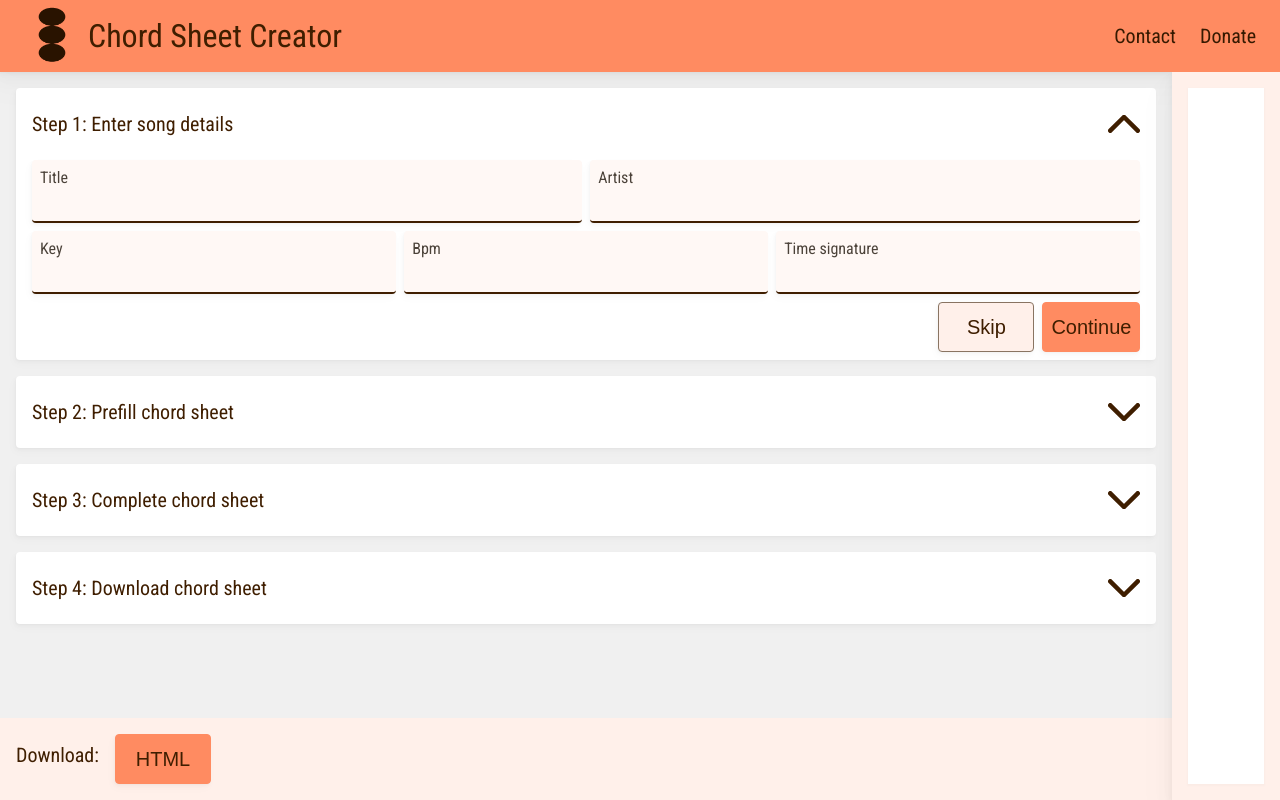
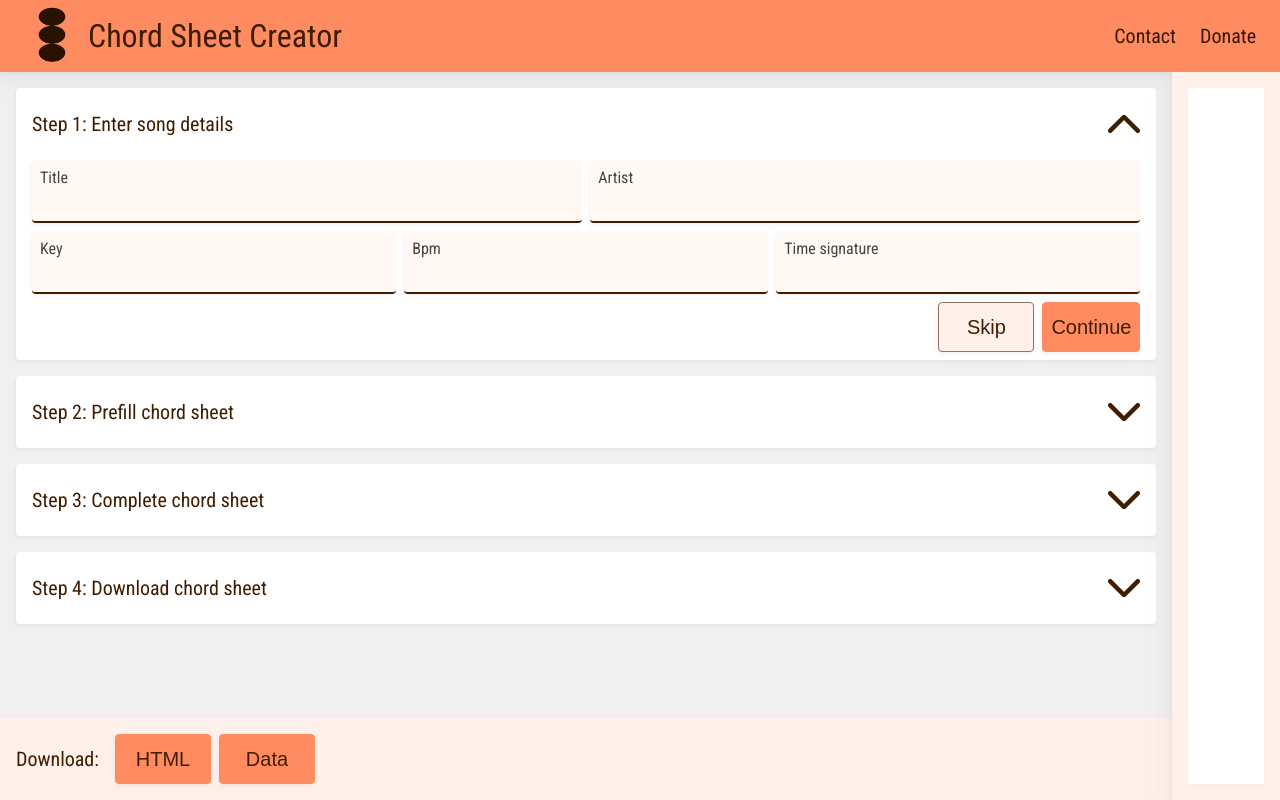
Before and after one commit to occrg/chord-sheet-creator, a Vue app: page / in a window 1280 px wide. Built offline with nearby package versions, Linux system fonts and the light colour scheme.

Commit message:
can now download chord sheet data

```diff
--- a/src/components/chord_sheet_controls/ChordSheetControls.vue
+++ b/src/components/chord_sheet_controls/ChordSheetControls.vue
@@ -2,6 +2,7 @@
 import { mapState } from "pinia";
 import { useDOMStore } from "@/stores/DOMStore";
 import { useChordSheetStore } from "@/stores/ChordSheetStore";
+import type { ChordSheetData } from "@/stores/ChordSheetStore";
 
 import { ButtonStyle } from "../reusable/Button.vue";
 import Button from "../reusable/Button.vue";
@@ -14,12 +15,20 @@ import Button from "../reusable/Button.vue";
       primary-background-light
       large-vertical-padding
       large-horizontal-padding">
-      <p class="key-text vertical-layout primary-middle">Download:</p>
-      <div id="download-buttons">
+      <div class="key-text vertical-layout primary-middle">Download:</div>
+      <div id="download-buttons"
+        class="horizontal-layout
+        small-horizontal-gap">
         <Button
           @buttonClicked="downloadHTML"
           :buttonStyle="ButtonStyle.PRIMARY"
-          text="HTML"></Button>
+          text="HTML">
+        </Button>
+        <Button
+          @buttonClicked="downloadData"
+          :buttonStyle="ButtonStyle.PRIMARY"
+          text="Data">
+        </Button>
       </div>
     </div>
 </template>
@@ -29,12 +38,13 @@ const CSS_CHORD_SHEET_FILEPATH = "/public/chord_sheet.css";
 const CSS_CHORD_SHEET_DOWNLOAD_FILEPATH = "/public/chord_sheet_download.css";
 
 const HTML_EXTENSION = ".html";
+const JSON_EXTENSION = ".json";
 
 export default {
   name: "chord-sheet-controls",
   computed: {
     ...mapState(useDOMStore, ["chordSheetPreviewRef"]),
-    ...mapState(useChordSheetStore, ["title", "artist"]),
+    ...mapState(useChordSheetStore, ["title", "artist", "key", "bpm", "timeSignature", "segments"]),
     filename () {
       let cleanedTitle = this.title.replace(/[^0-9a-z ]/gi, '');
       let cleanedArtist = this.artist.replace(/[^0-9a-z ]/gi, '');
@@ -59,9 +69,15 @@ export default {
     downloadHTML: async function () {
       if (this.chordSheetPreviewRef == null)
         throw new Error("Chord sheet preview page element not found in storage");
-      let chordSheetPreviewForExport: HTMLElement = this.prepareElementForHTMLDownload(this.chordSheetPreviewRef)
+      let chordSheetPreviewForExport: HTMLElement = this.prepareElementForHTMLDownload(this.chordSheetPreviewRef);
       let styledchordSheetPreviewForExport = await this.amendHTMLStyling(chordSheetPreviewForExport);
       this.downloadElementAsHTML(this.filename+HTML_EXTENSION, styledchordSheetPreviewForExport);
+    },
+    downloadData: function () {
+      if (this.chordSheetPreviewRef == null)
+        throw new Error("Chord sheet preview page element not found in storage");
+      const chordSheetData: ChordSheetData = this.getChordSheetData();
+      this.downloadJSON(this.filename+JSON_EXTENSION, chordSheetData);
     },
     prepareElementForHTMLDownload: function (elementToDownload: HTMLElement): HTMLElement {
       let htmlElement = document.createElement("html");
@@ -162,6 +178,28 @@ export default {
 
       downloadHelperElement.click();
       document.body.removeChild(downloadHelperElement);
+    },
+    getChordSheetData: function (): ChordSheetData {
+      return {
+        title: this.title,
+        artist: this.artist,
+        key: this.key,
+        bpm: this.bpm,
+        timeSignature: this.timeSignature,
+        segments: this.segments
+      }
+    },
+    downloadJSON: function (filename: string, json_data: object) {
+      let downloadHelperElement = document.createElement("a");
+      downloadHelperElement.setAttribute("href",
+        "data:text/json;charset=utf-8," + encodeURIComponent(JSON.stringify(json_data)));
+      downloadHelperElement.setAttribute("download", filename);
+
+      downloadHelperElement.style.display = "none";
+      document.body.appendChild(downloadHelperElement);
+
+      downloadHelperElement.click();
+      document.body.removeChild(downloadHelperElement);
     }
   }
 };
--- a/src/components/chord_sheet_input/DownloadChordSheetHelperText.vue
+++ b/src/components/chord_sheet_input/DownloadChordSheetHelperText.vue
@@ -7,7 +7,7 @@
         <ul>
           <!-- <li>PDF: Download a PDF if you want to print your chord sheet off.</li> -->
           <li>HTML: Download the HTML if you want to tweak the style or structure of the chord sheet and you know how.</li>
-          <!-- <li>Data: Download the data so you can paste it into step 2 to pick up with your chord sheet where you left off another time.</li> -->
+          <li>Data: Download the data so you can paste it into step 2 to pick up with your chord sheet where you left off another time.</li>
         </ul>
       </div>
     </div>
```
Also changed, not shown: src/stores/ChordSheetStore.ts (+9 -0 lines).
